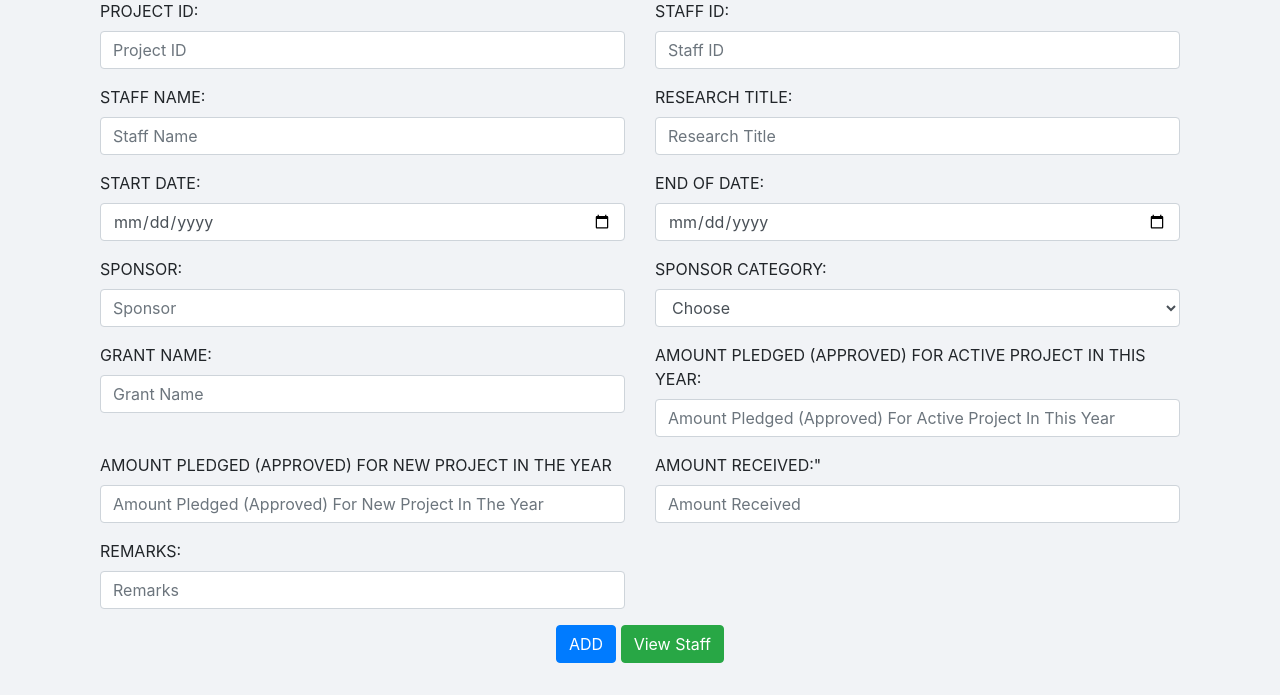
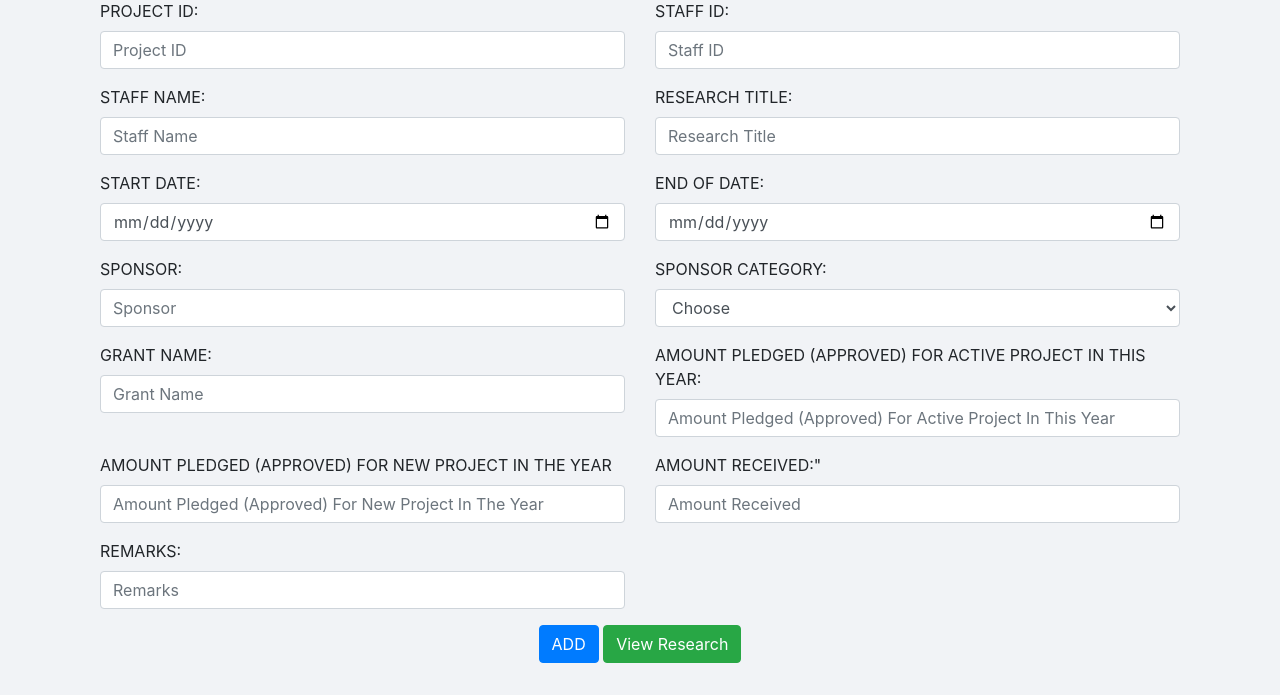
Before and after one commit to queain27/KiasExpert, a PHP site: page /pages/SectionB/addResearch.php in a window 1280 px wide. Shown: the part 217-912 px from the top of the page. Run offline with PHP 8.4, Linux system fonts and the light colour scheme; some libraries are stand-ins or nearby versions; some web fonts are replaced.

Commit message:
correct button

```diff
--- a/pages/SectionB/addResearch.php
+++ b/pages/SectionB/addResearch.php
@@ -130,7 +130,7 @@ if(isset($_POST['submit'])) {
           <!--Button-->
           <div class="col-md-12 mb-3 text-center">
             <button type="submit" class="btn btn-primary" name="submit">ADD</button>
-            <a href="Staff.php" class="btn btn-success">View Staff</a>
+            <a href="Staff.php" class="btn btn-success">View Research</a>
           </div>
         </div>
       </form>
```
